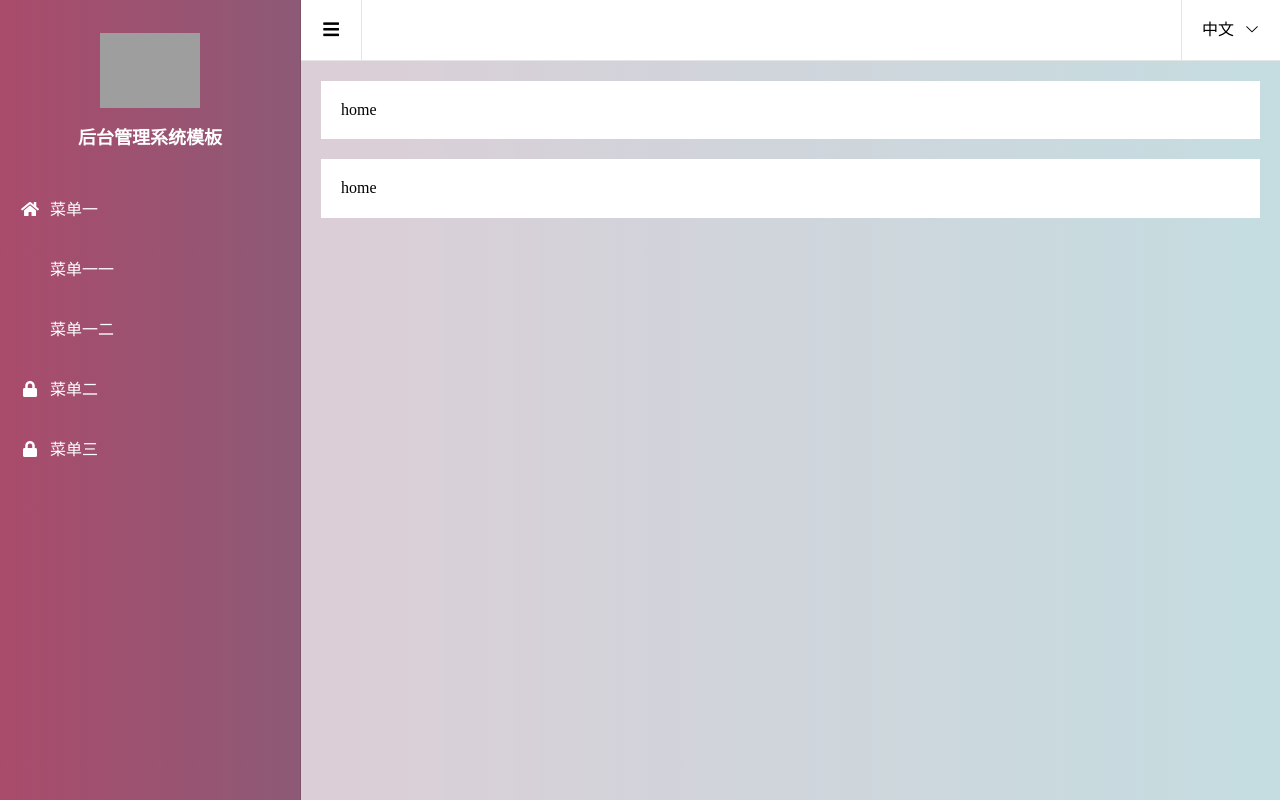
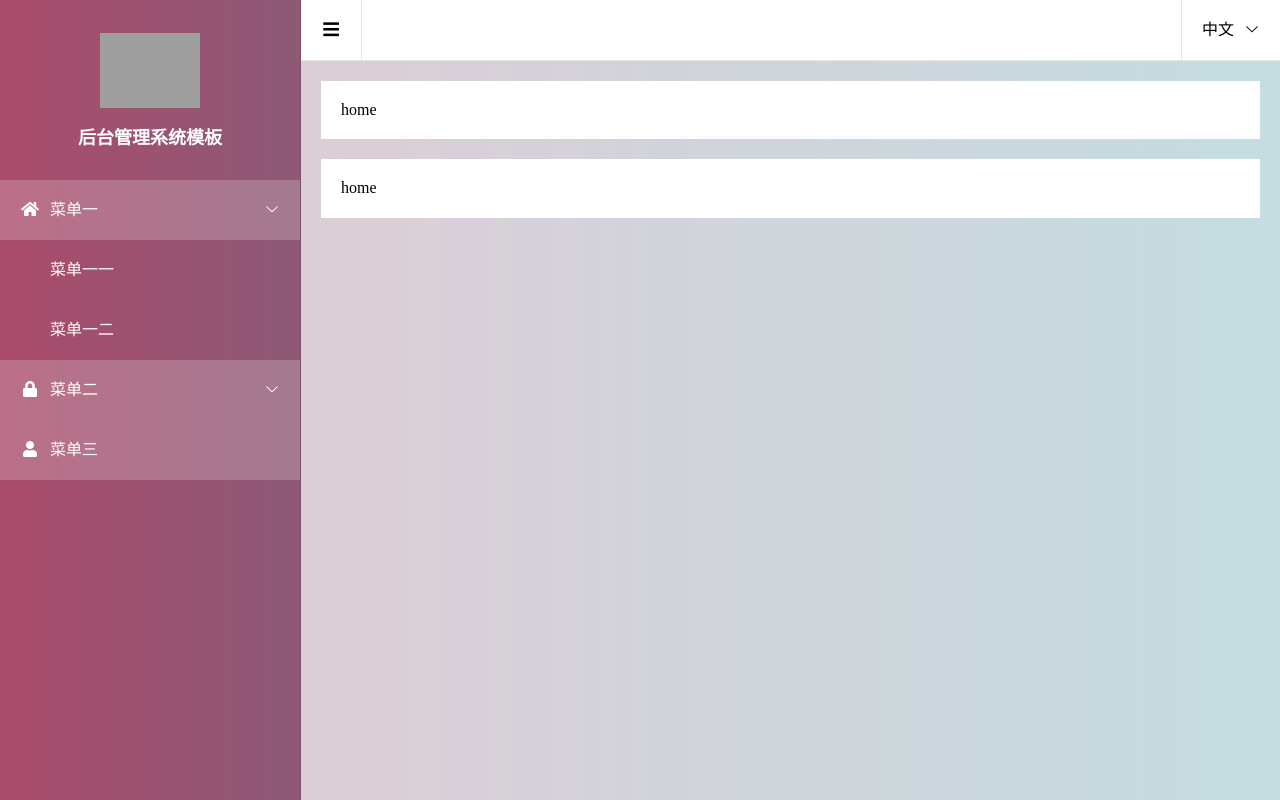
Before and after one commit to EwanWong777/scan-face-system, a Vue app: page /#/home in a window 1280 px wide. Built offline with nearby package versions, Linux system fonts and the light colour scheme; grey boxes are pictures that could not be loaded.

Commit message:
201811131759

```diff
--- a/src/view/layout/components/Sidebar.vue
+++ b/src/view/layout/components/Sidebar.vue
@@ -11,20 +11,27 @@
             </div>
         </div>
         <ul class="m-menu-first">
-            <li v-for="(firstmenu,index) in menu" :key="index" @click="handleToggleSubmenu(firstmenu)">
+            <li v-for="(firstmenu,index) in menu" :key="index">
+                <div class="m-menu-first-link" @click="handleToggleSubmenu(firstmenu)">
                     <router-link :to="firstmenu.link">
                         <div class="m-menu-first-icon" v-html="firstmenu.icon"></div>
-                    <div class="m-menu-first-text">
+                        <div class="m-menu-first-text" v-show="!sidebarCollapse">
                             {{firstmenu.title}}
                         </div>
+                        <div class="m-menu-first-arrow" v-if="firstmenu.children" v-show="!sidebarCollapse">
+                            <i class="el-icon-arrow-down"></i>
+                        </div>
                     </router-link>
+                </div>
                 <ul class="m-menu-second" v-show="sidebarCollapse || firstmenu.showChildren" v-if="firstmenu.children">
                     <li v-for="(secondmenu,index) in firstmenu.children" :key="index">
+                        <div class="m-menu-second-link">
                             <router-link :to="secondmenu.link">
                                 <div class="m-menu-second-text">
                                     {{secondmenu.title}}
                                 </div>
                             </router-link>
+                        </div>
                     </li>
                 </ul>
             </li>
@@ -44,12 +51,10 @@ export default {
                     showChildren: true,
                     children: [
                         {
-                            id: 1 - 1,
                             title: "菜单一一",
                             link: "/home"
                         },
                         {
-                            id: 1 - 1,
                             title: "菜单一二",
                             link: "/home"
                         }
@@ -73,8 +78,8 @@ export default {
                 },
                 {
                     title: "菜单三",
-                    link: "/user",
-                    icon: '<i class="fas fa-lock"></i>',
+                    link: "/home",
+                    icon: '<i class="fas fa-user"></i>',
                     showChildren: false
                 }
             ]
@@ -154,12 +159,14 @@ export default {
 // 菜单
 .m-menu-first>li
     position relative
-.m-menu-first>li>a
+.m-menu-first-link>a
     display block
     color $white0
     line-height 60px
     display flex
     &:hover
+        background-color $white2
+.m-menu-first-link>.router-link-active
     background-color $white2
 .m-menu-first-icon
     width 20px
@@ -170,7 +177,9 @@ export default {
     white-space nowrap
     overflow hidden
     flex 1
-.m-menu-second>li>a
+.m-menu-first-arrow
+    margin-right 20px
+.m-menu-second-link>a
     display block
     color $white0
     line-height 60px
@@ -184,24 +193,28 @@ export default {
 .m-sidebar-open
     .m-menu-first-text
         opacity 1
+    .m-menu-first-arrow
+        opacity 1
     .m-menu-second-text
         margin-left 50px
 .m-sidebar-close
     .m-menu-first>li
         &:hover .m-menu-second
             display block
-    .m-menu-first>li>a
+    .m-menu-first-link>a
         border-bottom 1px solid $black1
     .m-menu-first-text
         opacity 0
+    .m-menu-first-arrow
+        opacity 0
     .m-menu-second
         position absolute
-        left 65px
+        left 80px
         top 0
         background-color #fff
         padding 0 20px
         display none
-    .m-menu-second>li>a
+    .m-menu-second-link>a
         color #333
     .m-menu-second-text
         margin-left 0
```
Lines whose indentation alone changed are shown as unchanged.
